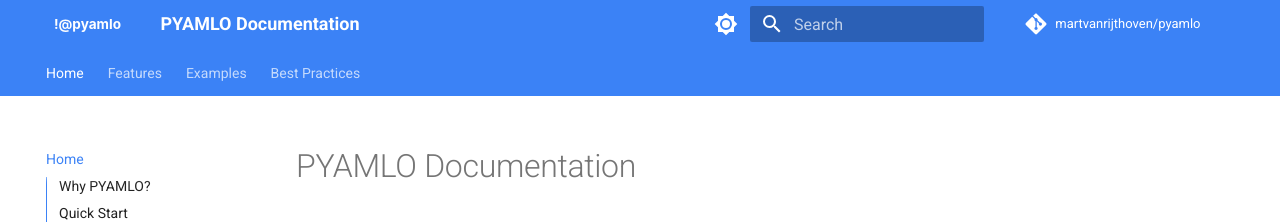
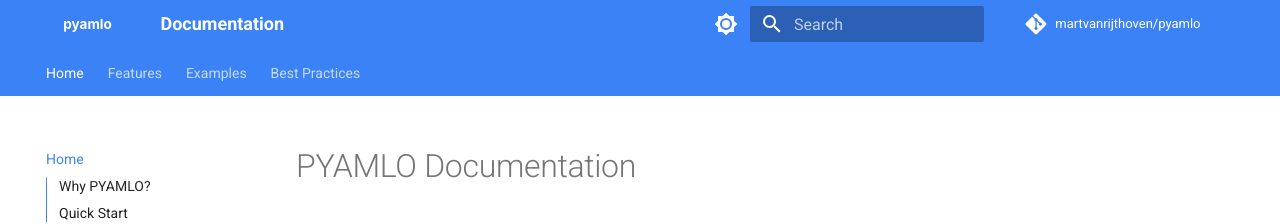
Before and after one commit to martvanrijthoven/pyamlo, an MkDocs documentation site: the page built from docs/index.md, in a window 1280 px wide. Shown: the top 224 px of the page. Built offline with MkDocs 1.6.1 and Material for MkDocs 9.7.7, drawn with Linux system fonts in a browser that asks for light colours; comment, search, counter and statistics services are not loaded.

Commit message:
update logo and site name

```diff
--- a/mkdocs.yml
+++ b/mkdocs.yml
@@ -1,4 +1,4 @@
-site_name: PYAMLO Documentation
+site_name: Documentation
 site_url: https://martvanrijthoven.github.io/pyamlo/ # CHANGE THIS
 repo_url: https://github.com/martvanrijthoven/pyamlo/ # CHANGE THIS
 repo_name: martvanrijthoven/pyamlo # CHANGE THIS
```
Also changed, not shown: docs/assets/logo.svg.
